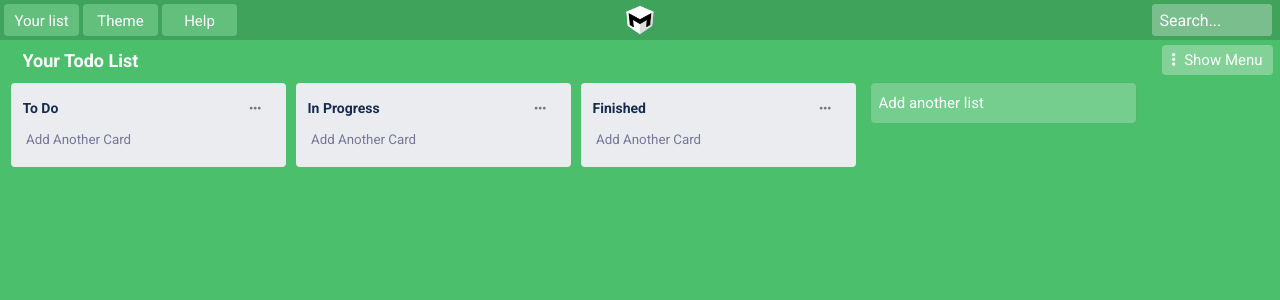
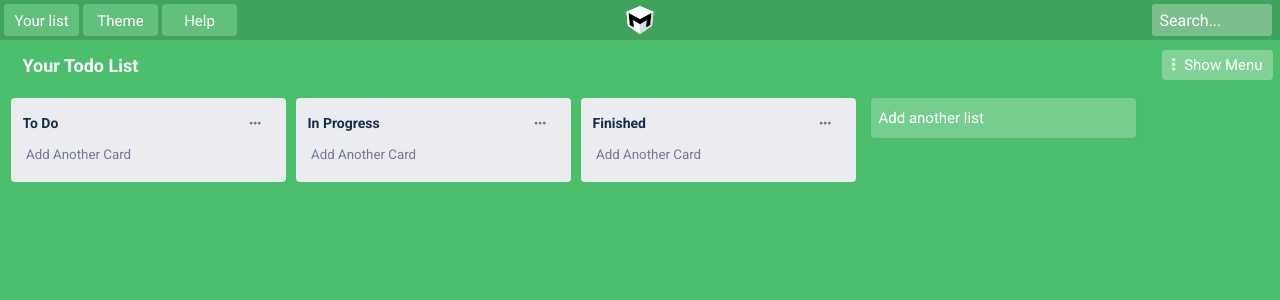
Before and after one commit to Matthave/NewTodoApp, a React (Create React App) app: page / in a window 1280 px wide. Shown: the top 300 px of the page. Built offline with nearby package versions, Linux system fonts and the light colour scheme.

Commit message:
Styles fixes for Main and optionCover options displaying

```diff
--- a/src/Containers/List/List.js
+++ b/src/Containers/List/List.js
@@ -189,7 +189,7 @@ class List extends Component {
 
     const allBlankSpan = document.querySelectorAll(".frontBlankList");
     allBlankSpan.forEach((all) => {
-      all.style.display = "none";
+      all.style.width = "0";
     });
 
     const draggedListIndex = this.props.wholeList.findIndex(
--- a/src/Containers/OptionCover/OptionCover.js
+++ b/src/Containers/OptionCover/OptionCover.js
@@ -63,7 +63,7 @@ class OptionCover extends Component {
       mainOffsetTop +
       taskData[0].top -
       currentListScrollNow -
-      40 +
+      25 +
       coverBoxHeight / 1.65;
     const positionX = 285 * listIndex + 18.5 - scrollPosition;
 
--- a/src/components/CoreField/CoreFieldView.js
+++ b/src/components/CoreField/CoreFieldView.js
@@ -12,6 +12,7 @@ const StyledMain = styled.main`
   overflow-x: scroll;
   overflow-y: hidden;
   transition: 0.1s linear;
+  padding-top: 15px;
 `;
 
 const StyledListInput = styled.input`
--- a/src/components/MenuSlide/MenuBarView.js
+++ b/src/components/MenuSlide/MenuBarView.js
@@ -16,7 +16,7 @@ const StyledInputTitle = styled.input`
   height: 30px;
   background-color: transparent;
   border-radius: 4px;
-  margin: auto 5px;
+  margin: auto 5px 0px 5px;
   font-size: 18px;
   font-weight: 600;
   color: white;
@@ -44,7 +44,7 @@ const StyledShowMenu = styled.button`
   background-color: ${(props) =>
     props.hoverBGC ? `${props.lighThisColor}` : null};
   border-radius: 4px;
-  margin: auto 0 auto auto;
+  margin: auto 0 0 auto;
   font-size: 15px;
   font-weight: 400;
   color: white;
```
